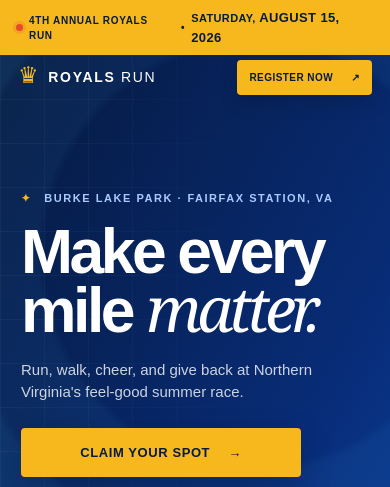
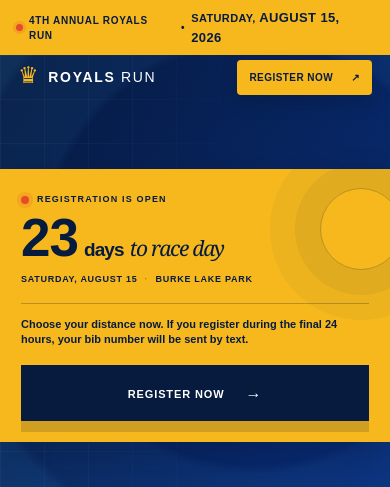
Before and after one commit to PrajashTim/royalsrun2026, a Next.js app: page / in a window 390 px wide. Shown: the top 487 px of the page. Built offline with nearby package versions, Linux system fonts and the light colour scheme; no server answers.

Commit message:
Add final registration urgency banner

```diff
--- a/app/globals.css
+++ b/app/globals.css
@@ -47,7 +47,22 @@
 .hero-orb { position: absolute; border-radius: 50%; filter: blur(3px); pointer-events: none; }
 .hero-orb-one { width: 740px; height: 740px; right: -235px; top: -170px; border: 1px solid rgba(255,255,255,.18); box-shadow: inset 0 0 0 68px rgba(72,173,236,.08), inset 0 0 0 155px rgba(72,173,236,.07); }
 .hero-orb-two { width: 420px; height: 420px; right: 18%; bottom: -330px; background: radial-gradient(circle, rgba(78,184,237,.42), transparent 65%); }
-.hero-inner { position: relative; z-index: 1; max-width: 1270px; margin: auto; padding: 165px 44px 130px; display: grid; grid-template-columns: .98fr .92fr; gap: 44px; align-items: center; }
+.last-call-banner { position: relative; z-index: 3; max-width: 1182px; min-height: 143px; margin: 0 auto; padding: 35px 37px 29px; display: grid; grid-template-columns: minmax(360px, 1.25fr) minmax(230px, .8fr) auto; align-items: center; gap: 30px; color: var(--ink); background: var(--sun); box-shadow: 0 22px 46px rgba(1,17,49,.28); transform: translateY(119px); }
+.last-call-banner::after { content: ""; position: absolute; z-index: -1; width: 110px; height: 110px; right: 21%; top: -34px; border: 1px solid rgba(7,27,63,.25); border-radius: 50%; box-shadow: 0 0 0 25px rgba(7,27,63,.05), 0 0 0 50px rgba(7,27,63,.035); }
+.last-call-copy { min-width: 0; }
+.last-call-kicker { display: flex; align-items: center; gap: 8px; margin-bottom: 8px; font-size: 10px; font-weight: 900; letter-spacing: .13em; text-transform: uppercase; }
+.last-call-kicker > span { width: 8px; height: 8px; border-radius: 50%; background: #e54c29; box-shadow: 0 0 0 4px rgba(229,76,41,.17); }
+.last-call-number { display: flex; align-items: baseline; gap: 8px; margin: 0; white-space: nowrap; letter-spacing: -.06em; }
+.last-call-number b { font-size: clamp(47px, 5vw, 67px); line-height: .8; font-weight: 900; }
+.last-call-number strong { font-size: 22px; font-weight: 900; }
+.last-call-number em { font-family: var(--serif); font-size: 24px; font-weight: 400; letter-spacing: -.06em; }
+.last-call-detail { margin: 9px 0 0; font-size: 11px; font-weight: 900; letter-spacing: .08em; text-transform: uppercase; }
+.last-call-detail span { margin: 0 4px; color: #d66a13; }
+.last-call-note { max-width: 280px; margin: 0; padding-left: 26px; border-left: 1px solid rgba(7,27,63,.26); font-size: 13px; font-weight: 700; line-height: 1.45; }
+.last-call-action { position: relative; z-index: 1; min-width: 155px; padding: 18px 19px; border: 0; color: #fff; background: var(--ink); box-shadow: 0 11px 0 rgba(7,27,63,.16); font-size: 11px; font-weight: 900; letter-spacing: .08em; text-transform: uppercase; transition: transform .2s ease, background .2s ease; }
+.last-call-action:hover { background: #102b5c; transform: translateY(-2px); }
+.last-call-action span { margin-left: 17px; font-size: 16px; }
+.hero-inner { position: relative; z-index: 1; max-width: 1270px; margin: auto; padding: 158px 44px 130px; display: grid; grid-template-columns: .98fr .92fr; gap: 44px; align-items: center; }
 .eyebrow { margin: 0 0 17px; font-size: 11px; font-weight: 900; letter-spacing: .14em; text-transform: uppercase; color: #aacaff; }
 .eyebrow span { color: var(--sun); margin-right: 8px; }
 .eyebrow.ink { color: var(--blue); }
@@ -214,6 +229,8 @@
   .site-header { padding: 0 28px; }
   .site-header nav { display: none; }
   .hero { min-height: 842px; }
+  .last-call-banner { margin-inline: 28px; padding: 27px 28px; grid-template-columns: 1fr auto; gap: 21px; transform: translateY(114px); }
+  .last-call-note { grid-column: 1 / -1; max-width: none; padding: 12px 0 0; border-top: 1px solid rgba(7,27,63,.26); border-left: 0; font-size: 12px; }
   .hero-inner { grid-template-columns: 1fr .7fr; gap: 24px; padding: 150px 28px 169px; }
   .hero-flyer-wrap { width: 94%; }
   .flyer-caption { left: -23px; right: -23px; font-size: 9px; }
@@ -245,7 +262,17 @@
   .wordmark-crown { font-size: 23px; }
   .button-small { padding: 10px 12px; font-size: 10px; }
   .hero { min-height: auto; }
-  .hero-inner { display: block; padding: 135px 21px 86px; }
+  .last-call-banner { min-height: 0; margin: 0; padding: 24px 21px 21px; display: block; transform: translateY(114px); box-shadow: 0 16px 33px rgba(1,17,49,.26); }
+  .last-call-banner::after { width: 82px; height: 82px; right: -12px; top: 19px; }
+  .last-call-kicker { margin-bottom: 10px; font-size: 9px; }
+  .last-call-number { gap: 6px; }
+  .last-call-number b { font-size: 53px; }
+  .last-call-number strong { font-size: 19px; }
+  .last-call-number em { font-size: 21px; }
+  .last-call-detail { font-size: 9px; }
+  .last-call-note { margin-top: 16px; padding: 13px 0 0; font-size: 11px; }
+  .last-call-action { width: 100%; margin-top: 17px; padding: 16px 18px; }
+  .hero-inner { display: block; padding: 164px 21px 86px; }
   .hero h1 { font-size: clamp(54px, 16vw, 75px); }
   .hero-subhead { max-width: 350px; margin: 20px 0 24px; font-size: 15px; }
   .hero-actions { align-items: stretch; flex-direction: column; max-width: 280px; }
--- a/app/page.tsx
+++ b/app/page.tsx
@@ -185,6 +185,8 @@
     setShowRegistration(true);
   };
 
+  const daysLabel = countdown.days === 1 ? "day" : "days";
+
   return (
     <main>
       <div className="topline">
@@ -214,6 +216,17 @@
       <section className="hero" id="top">
         <div className="hero-orb hero-orb-one" />
         <div className="hero-orb hero-orb-two" />
+        <div className="last-call-banner" aria-label="Registration is open for the Royals Run">
+          <div className="last-call-copy">
+            <span className="last-call-kicker"><span aria-hidden="true" /> Registration is open</span>
+            <p className="last-call-number"><b>{String(countdown.days).padStart(2, "0")}</b> <strong>{daysLabel}</strong> <em>to race day</em></p>
+            <p className="last-call-detail">Saturday, August 15 <span aria-hidden="true">·</span> Burke Lake Park</p>
+          </div>
+          <p className="last-call-note">Choose your distance now. If you register during the final 24 hours, your bib number will be sent by text.</p>
+          <button className="last-call-action" onClick={() => openRegistration()}>
+            Register now <span aria-hidden="true">→</span>
+          </button>
+        </div>
         <div className="hero-inner">
           <div className="hero-copy">
             <p className="eyebrow"><span aria-hidden="true">✦</span> Burke Lake Park · Fairfax Station, VA</p>
```
